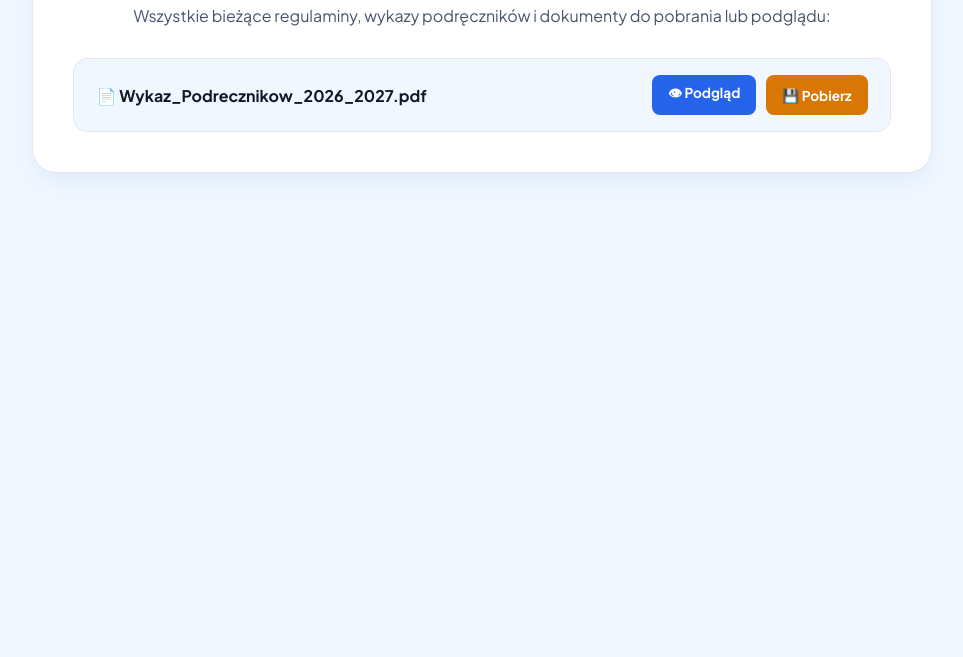
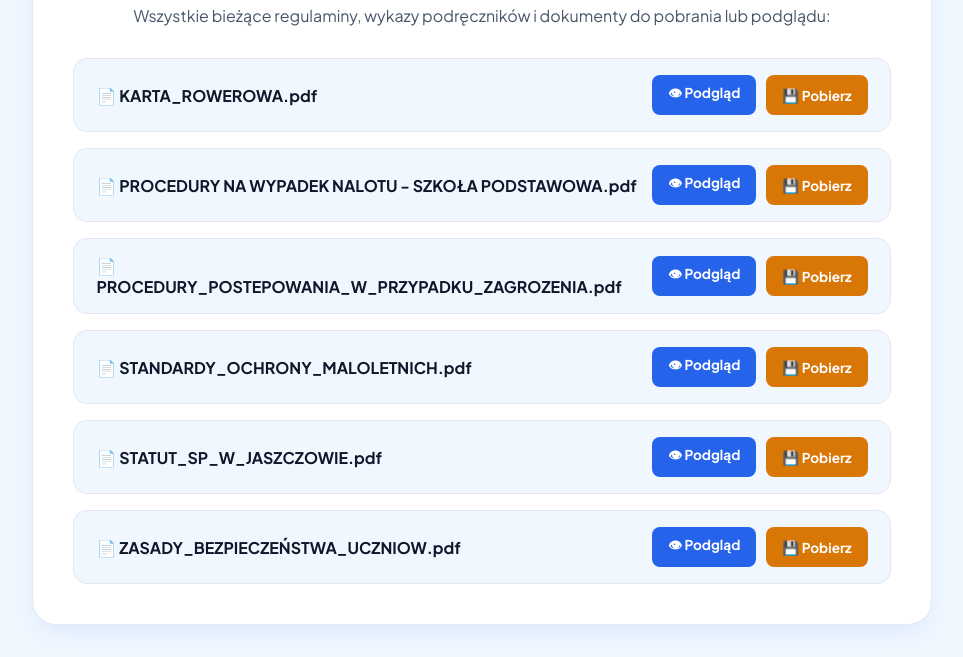
Before and after one commit to ROBIMASSAGE/SPJASZCZOW, a plain HTML site: page szkola.html in a window 1280 px wide. Shown: the part 191-848 px from the top of the page, without its empty margins (158-1121 px from the left). Before the commit the page ends 800 px from the top, so only its background shows below. Drawn offline with Linux system fonts and the light colour scheme; no server answers.

Commit message:
Add files via upload

```diff
--- a/szkola.html
+++ b/szkola.html
@@ -70,61 +70,62 @@
     <script>
         if (localStorage.getItem('theme') === 'dark') { document.body.classList.add('dark-theme'); }
 
-        const GITHUB_CONFIG = {
-            owner: 'spjaszczow',
-            repo: 'spjaszczow.pl'
-        };
-
-        function resolveRepoInfo() {
-            if (GITHUB_CONFIG.owner && GITHUB_CONFIG.repo) {
-                return GITHUB_CONFIG;
-            }
-            const host = window.location.hostname;
-            if (host.endsWith('.github.io')) {
-                const owner = host.replace('.github.io', '');
-                const parts = window.location.pathname.split('/').filter(Boolean);
-                const repo = parts.length > 0 ? parts[0] : `${owner}.github.io`;
-                return { owner, repo };
-            }
-            return GITHUB_CONFIG;
-        }
-
-        function loadPdfListFromGitHub(folder, containerId) {
-            const { owner, repo } = resolveRepoInfo();
-            if (!owner || !repo) return;
-
-            fetch(`https://api.github.com/repos/${owner}/${repo}/contents/${folder}`)
-                .then(response => {
-                    if (!response.ok) throw new Error('GitHub API status: ' + response.status);
-                    return response.json();
-                })
-                .then(data => {
-                    if (!Array.isArray(data)) return;
-                    const pdfFiles = data.filter(item => item.type === 'file' && item.name.toLowerCase().endsWith('.pdf'));
-                    if (pdfFiles.length === 0) return;
-
+        function renderPdfList(folder, containerId, files) {
+            if (!Array.isArray(files) || files.length === 0) return;
             const container = document.getElementById(containerId);
             if (!container) return;
 
-                    container.innerHTML = '';
-                    pdfFiles.forEach(item => {
-                        const filePath = `${folder}/${encodeURIComponent(item.name)}`;
+            const safeFiles = files.filter(name =>
+                typeof name === 'string' &&
+                name.toLowerCase().endsWith('.pdf') &&
+                !name.includes('/') &&
+                !name.includes('\\') &&
+                !name.includes('..')
+            );
+            if (safeFiles.length === 0) return;
+
+            container.textContent = '';
+            safeFiles.forEach(fileName => {
+                const filePath = `${folder}/${encodeURIComponent(fileName)}`;
+
                 const li = document.createElement('li');
                 li.className = 'doc-item-row';
-                        li.innerHTML = `
-                            <span class="doc-title-text">&#128196; ${item.name}</span>
-                            <div class="doc-actions-group">
-                                <a href="${filePath}" target="_blank" rel="noopener" class="btn-doc btn-view-tab">&#128065; Podgląd</a>
-                                <a href="${filePath}" download class="btn-doc btn-download-tab">&#128190; Pobierz</a>
-                            </div>
-                        `;
+
+                const titleSpan = document.createElement('span');
+                titleSpan.className = 'doc-title-text';
+                titleSpan.textContent = `📄 ${fileName}`;
+
+                const actionsDiv = document.createElement('div');
+                actionsDiv.className = 'doc-actions-group';
+
+                const viewLink = document.createElement('a');
+                viewLink.href = filePath;
+                viewLink.target = '_blank';
+                viewLink.rel = 'noopener noreferrer';
+                viewLink.className = 'btn-doc btn-view-tab';
+                viewLink.textContent = '👁 Podgląd';
+
+                const downloadLink = document.createElement('a');
+                downloadLink.href = filePath;
+                downloadLink.setAttribute('download', '');
+                downloadLink.className = 'btn-doc btn-download-tab';
+                downloadLink.textContent = '💾 Pobierz';
+
+                actionsDiv.appendChild(viewLink);
+                actionsDiv.appendChild(downloadLink);
+                li.appendChild(titleSpan);
+                li.appendChild(actionsDiv);
                 container.appendChild(li);
             });
-                })
-                .catch(err => console.log('Błąd pobierania plików z GitHub API:', err));
         }
 
-        loadPdfListFromGitHub('pliki_pdf', 'listContainerSchool');
+        fetch('pliki_pdf/list.json', { cache: 'no-store' })
+            .then(response => {
+                if (!response.ok) throw new Error('Brak pliki_pdf/list.json');
+                return response.json();
+            })
+            .then(files => renderPdfList('pliki_pdf', 'listContainerSchool', files))
+            .catch(err => console.log(err.message));
     </script>
 </body>
 </html>
```
Also changed, not shown: index.html (+47 -47 lines), zlobek.html (+47 -46 lines). Lines whose indentation alone changed are shown as unchanged.
